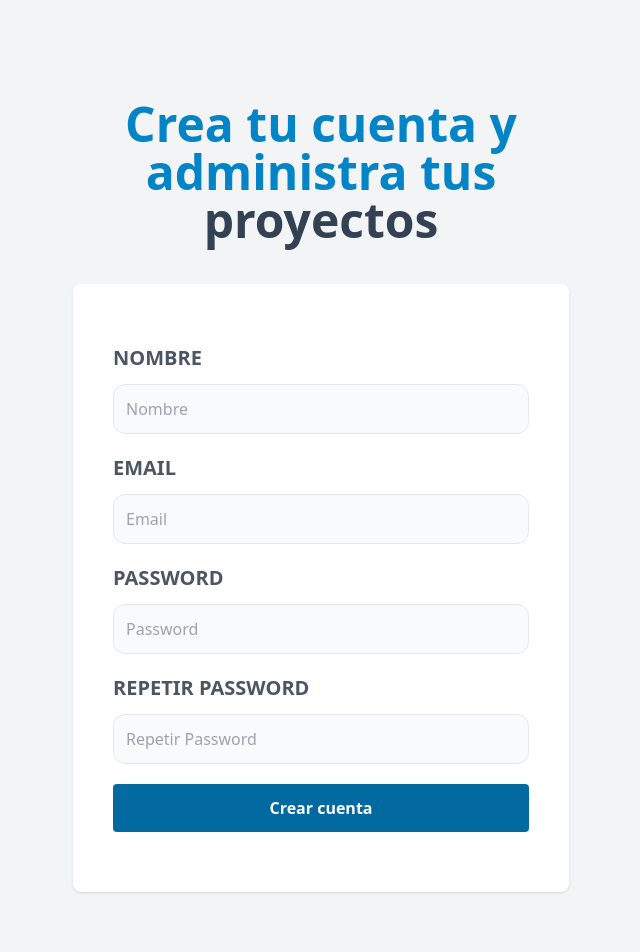
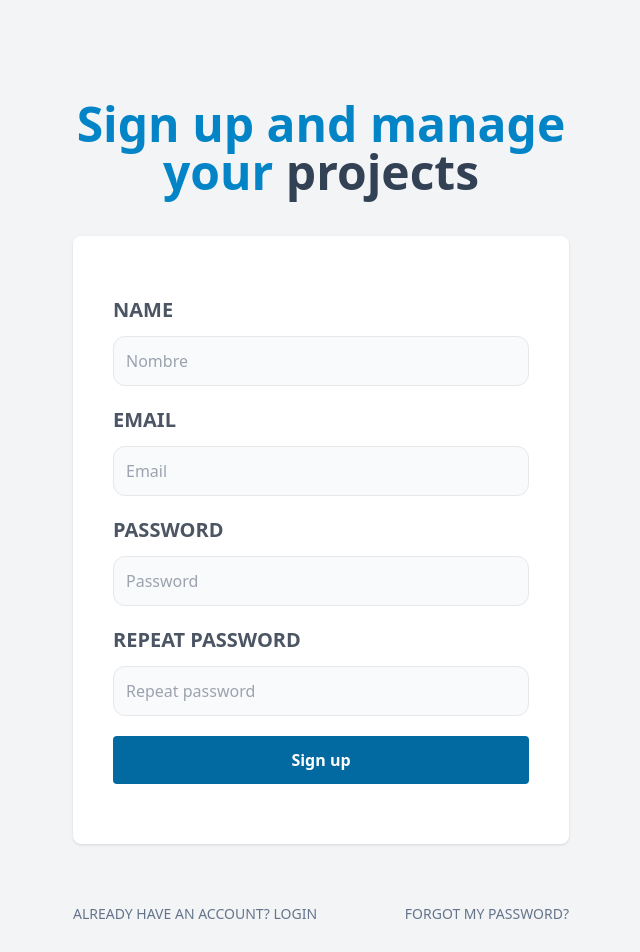
Before and after one commit to jdvpl/mern-stack-uptasks-fronted, a React (Vite) app: page /register in a window 1280 px wide. Shown: the top 952 px of the page, without its empty margins (319-959 px from the left). Built offline with nearby package versions, Linux system fonts and the light colour scheme; no server answers.

Commit message:
validations, send data to provider

```diff
--- a/src/components/private/NewProjectForm.jsx
+++ b/src/components/private/NewProjectForm.jsx
@@ -1,4 +1,6 @@
 import {useState} from 'react'
+import useProjects from '../../hooks/useProjects';
+import Mensaje from '../Mensaje';
 
 const NewProjectForm = () => {
   const [projectName, setprojectName] = useState('')
@@ -6,8 +8,31 @@ const NewProjectForm = () => {
   const [dateDelivery, setdateDelivery] = useState('')
   const [clientProject, setclientProject] = useState('');
 
+  // context global
+  const {showAlert,alert,postProject}=useProjects();
+
+  const handleSubmit = (e)=>{
+    e.preventDefault();
+    if([projectName,descriptionProject,dateDelivery,clientProject].includes('')){
+      showAlert({
+        msg:'Each field is required',
+        error: true
+      })
+      return;
+    }
+
+    // set data to provider
+    postProject({projectName, descriptionProject, dateDelivery, clientProject});
+  }
+
+  const {msg}=alert;
+
+
+
   return (
-    <form className="bg-white py-10 px-5 md:w-2/3 rounded-lg shadow">
+    <form className="bg-white py-10 px-5 md:w-1/2 rounded-lg shadow" onSubmit={handleSubmit}>
+
+      {msg && <Mensaje alerta={alert}/>}
       <div className="mb-5">
         <label htmlFor="name" className="text-gray-700 uppercase font-weight text-sm">Project Name</label>
         <input type="text" name="" id="name" className="border w-full p-2 mt-2 placeholder-gray-400 rounded-md" placeholder="Project Name"
--- a/src/context/ProjectsProvider.jsx
+++ b/src/context/ProjectsProvider.jsx
@@ -7,12 +7,27 @@ const ProjectsContext =createContext();
 
 
 const ProjectsProvider=({children})=>{
-  const [projects, setprojects] = useState([{name:'saitama',lastName:'genos'}]);
+  const [projects, setprojects] = useState([]);
+  const [alert, setAlert] = useState([])
 
+  const showAlert = alert=>{
+    setAlert(alert)
+
+    setTimeout(()=>{
+      setAlert({})
+    },5000)
+  }
+
+  const postProject=async project=>{
+    console.log(project)
+  }
   return (
     <ProjectsContext.Provider
       value={{
-        projects
+        projects,
+        showAlert,
+        alert,
+        postProject
       }}
     >
       {children}
--- a/src/pages/AccountConfirmation.jsx
+++ b/src/pages/AccountConfirmation.jsx
@@ -33,12 +33,12 @@ const AccountConfirmation = () => {
   const {msg}=alerta;
   return (
     <div className="mt-20 md:mt-10 shadow-lg px-5 py-10 rounded-xl bg-white">
-      <h1 className="text-sky-600 font-black text-5xl text-center">Confirma tu {""}<span className="text-slate-700"> cuenta</span></h1>
+      <h1 className="text-sky-600 font-black text-5xl text-center">Account {""}<span className="text-slate-700"> confirmation</span></h1>
 
       {msg && <Mensaje alerta={alerta}/>}
 
       {confirmed && (
-        <Link to='/' className="block text-center my-5 text-slate-500 uppercase text-sm">Iniciar sesion</Link>
+        <Link to='/' className="block text-center my-5 text-slate-500 uppercase text-sm">Login</Link>
       )}
     </div>
   )
--- a/src/pages/ForgetPassword.jsx
+++ b/src/pages/ForgetPassword.jsx
@@ -23,7 +23,7 @@ const ForgetPassword = () => {
 
   const sendEmail = async(email) => {
     try {
-      const {data}=await <clienteAxios></clienteAxios>.post('/users/forgotpassword',{email});
+      const {data}=await clienteAxios.post('/users/forgotpassword',{email});
       setalerta({
         msg:data.msg,
         error:false
@@ -39,7 +39,7 @@ const ForgetPassword = () => {
   const {msg}=alerta;
   return (
     <>
-      <h1 className="text-sky-600 font-black text-5xl text-center">Recuperar  {""}<span className="text-slate-700"> contraseña</span></h1>
+      <h1 className="text-sky-600 font-black text-5xl text-center">Reset  {""}<span className="text-slate-700"> password</span></h1>
 
       <form className="my-10 bg-white shadow rounded-lg p-10" onSubmit={handleSubmit}>
 
@@ -49,13 +49,13 @@ const ForgetPassword = () => {
         </div>
 
         {msg && <Mensaje alerta={alerta}/>}
-        <input type="submit" value="Enviar instrucciones" className="bg-sky-700 w-full text-white font-bold rounded py-3 hover:cursor-pointer hover:bg-sky-800 transition-colors mb-5" />
+        <input type="submit" value="Send" className="bg-sky-700 w-full text-white font-bold rounded py-3 hover:cursor-pointer hover:bg-sky-800 transition-colors mb-5" />
       </form>
 
 
       <nav className="lg:flex lg:justify-between ">
-        <Link to='/' className="block text-center my-5 text-slate-500 uppercase text-sm">ya tienes unacuenta?</Link>
-        <Link to='/register' className="block text-center my-5 text-slate-500 uppercase text-sm">No tienes cuenta?</Link>
+        <Link to='/' className="block text-center my-5 text-slate-500 uppercase text-sm">Already have an account?</Link>
+        <Link to='/register' className="block text-center my-5 text-slate-500 uppercase text-sm">Don't have an account yet?</Link>
 
       </nav>
     </>
--- a/src/pages/Login.jsx
+++ b/src/pages/Login.jsx
@@ -16,7 +16,7 @@ const Login = () => {
     e.preventDefault();
     if([password.trim(), email.trim()].includes('')){
       setalerta({
-        msg:'Todos los campos son obligatorios',
+        msg:'Every field is required',
         error:true
       })
       return;
@@ -42,7 +42,7 @@ const Login = () => {
   const {msg}=alerta;
   return (
     <>
-      <h1 className="text-sky-600 font-black text-5xl text-center">Iniciar sesion y administra tus {""}<span className="text-slate-700"> proyectos</span></h1>
+      <h1 className="text-sky-600 font-black text-5xl text-center">Login and manage your {""}<span className="text-slate-700"> projects</span></h1>
 
       {msg && <Mensaje alerta={alerta}/>}
       <form className="my-10 bg-white shadow rounded-lg p-10" onSubmit={handleSubmit}>
@@ -60,8 +60,8 @@ const Login = () => {
       </form>
 
       <nav className="lg:flex lg:justify-between ">
-        <Link to='/register' className="block text-center my-5 text-slate-500 uppercase text-sm">No tienes cuenta?</Link>
-        <Link to='/forget-password' className="block text-center my-5 text-slate-500 uppercase text-sm">Olvide mi contraseña?</Link>
+        <Link to='/register' className="block text-center my-5 text-slate-500 uppercase text-sm">Don't have an account yet?</Link>
+        <Link to='/forget-password' className="block text-center my-5 text-slate-500 uppercase text-sm">Forgot my password?</Link>
       </nav>
     </>
   )
--- a/src/pages/NewPassword.jsx
+++ b/src/pages/NewPassword.jsx
@@ -76,7 +76,7 @@ const NewPassword = () => {
   }
   return (
     <>
-    <h1 className="text-sky-600 font-black text-5xl text-center">Restablecer {""}<span className="text-slate-700"> contraseña</span></h1>
+    <h1 className="text-sky-600 font-black text-5xl text-center">Reset {""}<span className="text-slate-700"> password</span></h1>
     {msg && <Mensaje alerta={alerta}/>}
     {validToken && (
       <form className="my-10 bg-white shadow rounded-lg p-10" onSubmit={handleSubmit}>
@@ -85,16 +85,16 @@ const NewPassword = () => {
         <input type="password" id="password" placeholder="Password" className="w-full mt-3 p-3 border rounded-xl bg-gray-50" value={password} onChange={e=> setpassword(e.target.value)}/>
       </div>
       <div className="my-5">
-        <label htmlFor="repetirpassword" className="uppercase text-gray-600 block text-xl font-bold">Repetir password</label>
-        <input type="password" id="repetirpassword" placeholder="Repetir Password" className="w-full mt-3 p-3 border rounded-xl bg-gray-50" value={repetirpassword} onChange={e =>setrepetirpassword(e.target.value)}/>
+        <label htmlFor="repetirpassword" className="uppercase text-gray-600 block text-xl font-bold">Password confirmation</label>
+        <input type="password" id="repetirpassword" placeholder="Password confirmation" className="w-full mt-3 p-3 border rounded-xl bg-gray-50" value={repetirpassword} onChange={e =>setrepetirpassword(e.target.value)}/>
       </div>
 
-      <input type="submit" value="Guarda nueva contraseña" className="bg-sky-700 w-full text-white font-bold rounded py-3 hover:cursor-pointer hover:bg-sky-800 transition-colors mb-5"/>
+      <input type="submit" value="Save" className="bg-sky-700 w-full text-white font-bold rounded py-3 hover:cursor-pointer hover:bg-sky-800 transition-colors mb-5"/>
     </form>
     )}
 
     <nav className="lg:flex lg:justify-center ">
-      <Link to='/' className="block text-center my-5 text-slate-500 uppercase text-sm"> Iniciar sesion</Link>
+      <Link to='/' className="block text-center my-5 text-slate-500 uppercase text-sm"> Login</Link>
     </nav>
   </>
   )
--- a/src/pages/Register.jsx
+++ b/src/pages/Register.jsx
@@ -14,21 +14,21 @@ const Register = () => {
     e.preventDefault();
     if([nombre,email,password,repetirpassword].includes('')){
       setalerta({
-        msg:'Todos los campos son obligatorios',
+        msg:'All fields are required',
         error: true
       })
       return;
     }
     if(password !== repetirpassword){
       setalerta({
-        msg:'Las contraseñas no coinciden',
+        msg:'Password do not match',
         error: true
       })
       return;
     }
     if(password.length <6){
       setalerta({
-        msg:'La contraseña debe tener como minimo 6 caracteres',
+        msg:'Password must be at least 6 characters',
         error: true
       })
       return;
@@ -63,12 +63,12 @@ const Register = () => {
   const {msg}=alerta;
   return (
     <>
-    <h1 className="text-sky-600 font-black text-5xl text-center">Crea tu cuenta y administra tus {""}<span className="text-slate-700"> proyectos</span></h1>
+    <h1 className="text-sky-600 font-black text-5xl text-center">Sign up and manage your {""}<span className="text-slate-700"> projects</span></h1>
     {msg&& <Mensaje alerta={alerta}/>}
     <form className="my-10 bg-white shadow rounded-lg p-10" onSubmit={handleSubmit}>
 
       <div className="my-5">
-        <label htmlFor="name" className="uppercase text-gray-600 block text-xl font-bold">Nombre</label>
+        <label htmlFor="name" className="uppercase text-gray-600 block text-xl font-bold">Name</label>
         <input type="text" id="name" placeholder="Nombre" className="w-full mt-3 p-3 border rounded-xl bg-gray-50" value={nombre} onChange={e=> setnombre(e.target.value)}/>
       </div>
       <div className="my-5">
@@ -81,16 +81,16 @@ const Register = () => {
         <input type="password" id="password" placeholder="Password" className="w-full mt-3 p-3 border rounded-xl bg-gray-50" value={password} onChange={e=> setpassword(e.target.value)}/>
       </div>
       <div className="my-5">
-        <label htmlFor="repetirpassword" className="uppercase text-gray-600 block text-xl font-bold">Repetir password</label>
-        <input type="password" id="repetirpassword" placeholder="Repetir Password" className="w-full mt-3 p-3 border rounded-xl bg-gray-50"
+        <label htmlFor="repetirpassword" className="uppercase text-gray-600 block text-xl font-bold">Repeat password</label>
+        <input type="password" id="repetirpassword" placeholder="Repeat password" className="w-full mt-3 p-3 border rounded-xl bg-gray-50"
         value={repetirpassword} onChange={e=> setrepetirpassword(e.target.value)}/>
       </div>
-      <input type="submit" value="Crear cuenta" className="bg-sky-700 w-full text-white font-bold rounded py-3 hover:cursor-pointer hover:bg-sky-800 transition-colors mb-5"/>
+      <input type="submit" value="Sign up" className="bg-sky-700 w-full text-white font-bold rounded py-3 hover:cursor-pointer hover:bg-sky-800 transition-colors mb-5"/>
     </form>
 
     <nav className="lg:flex lg:justify-between ">
-      <Link to='/' className="block text-center my-5 text-slate-500 uppercase text-sm">Ya tienes cuenta? Iniciar sesion</Link>
-      <Link to='/forget-password' className="block text-center my-5 text-slate-500 uppercase text-sm">Olvide mi contraseña?</Link>
+      <Link to='/' className="block text-center my-5 text-slate-500 uppercase text-sm">Already have an account? Login</Link>
+      <Link to='/forget-password' className="block text-center my-5 text-slate-500 uppercase text-sm">Forgot my password?</Link>
     </nav>
   </>
   )
--- a/src/pages/private/Projects.jsx
+++ b/src/pages/private/Projects.jsx
@@ -4,7 +4,7 @@ const Projects = () => {
   const {projects}=useProjects();
   return (
     <>
-      <h1 className="font-black text-4xl">Proyectos</h1>
+      <h1 className="font-black text-4xl">Projects</h1>
       <div>
 
       </div>
```
